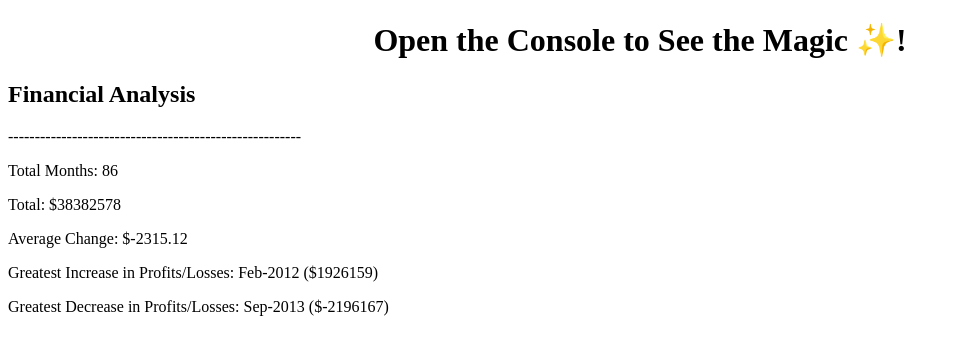
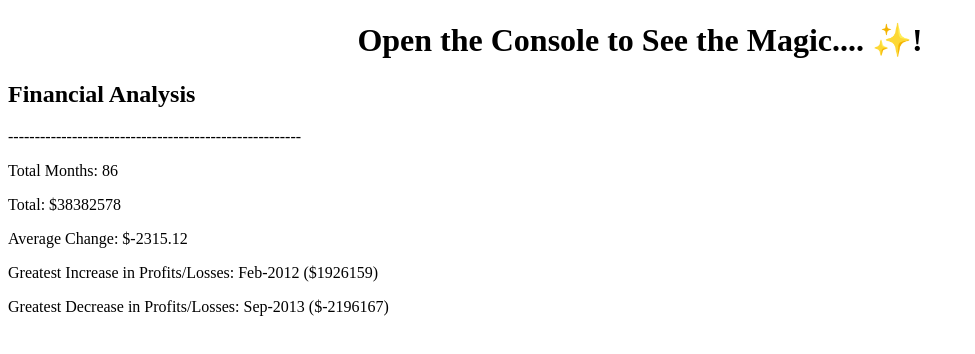
Before and after one commit to Ahmedibrahim222/Console-Finances, a plain HTML site: page starter/starter/index.html in a window 1280 px wide. Shown: the whole page, without its empty margins (0-975 px from the left). Drawn offline with Linux system fonts and the light colour scheme.

Commit message:
updated index.html

```diff
--- a/starter/starter/index.html
+++ b/starter/starter/index.html
@@ -7,7 +7,7 @@
   <title>M4 Challenge</title>
 </head>
 <body>
-  <h1 style="text-align:center;">Open the Console to See the Magic ✨! </h1>
+  <h1 style="text-align:center;">Open the Console to See the Magic.... ✨! </h1>
   <script src="index.js"></script>
 </body>
 </html>
```
